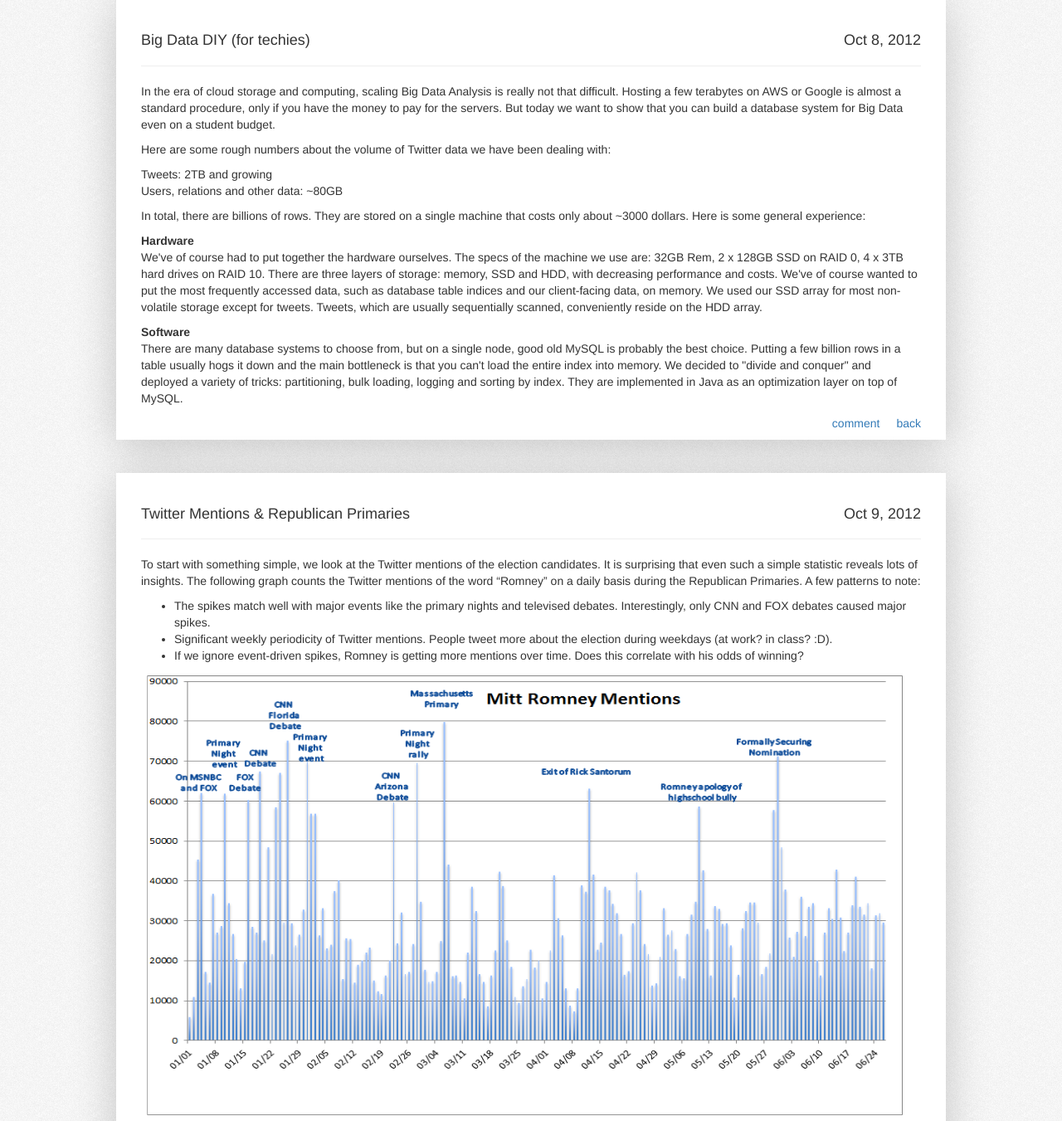
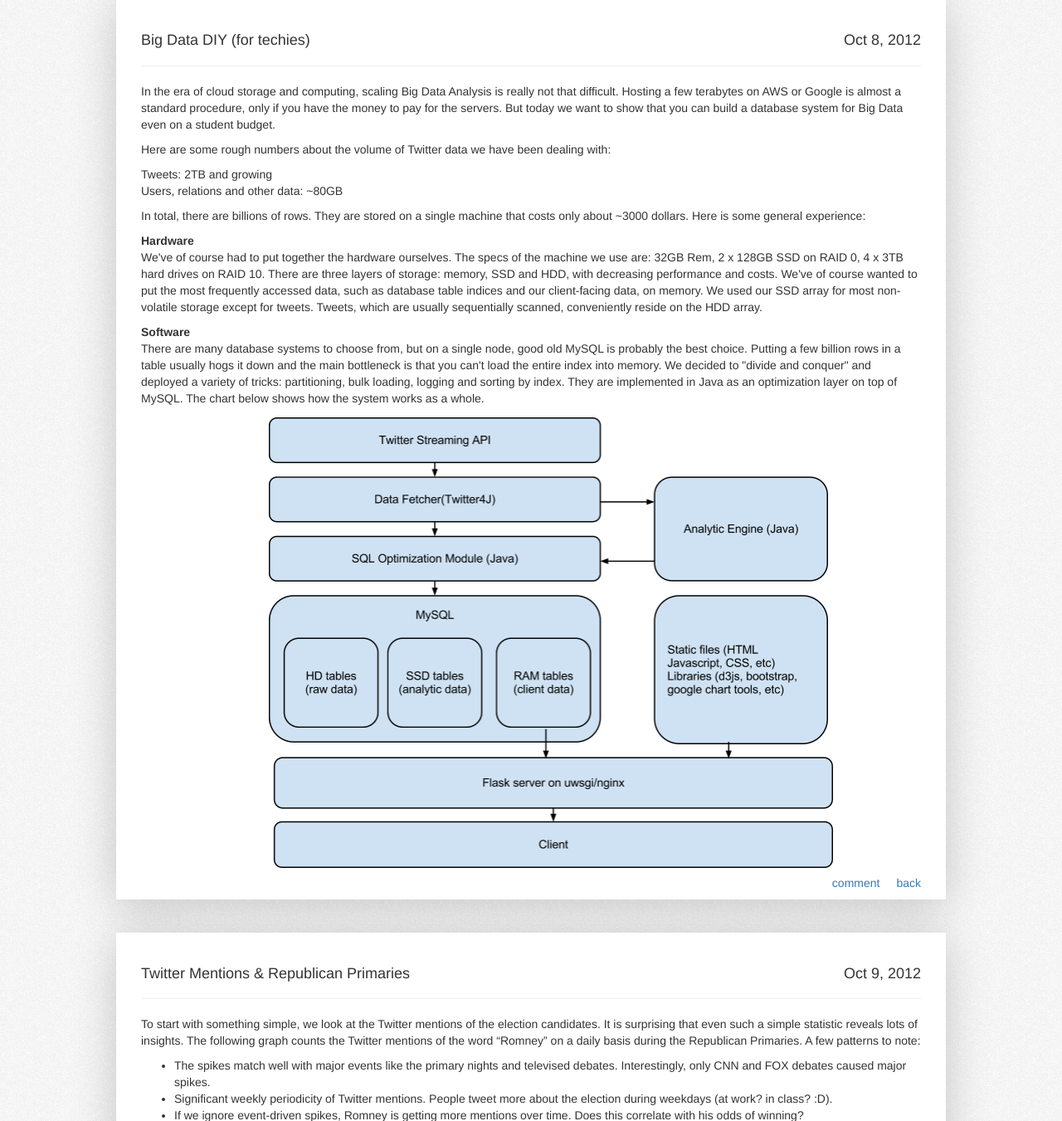
Before and after one commit to zhangkangj/twitwi_web, a Flask app: page /blog in a window 1280 px wide. Shown: the part 432-1783 px from the top of the page at 83% size. Run offline with Flask 2, Linux system fonts and the light colour scheme; some libraries are stand-ins or nearby versions.

Commit message:
system chart

```diff
--- a/WebContent/templates/blog.html
+++ b/WebContent/templates/blog.html
@@ -65,8 +65,10 @@
 
 		<strong>Software</strong>
 		<p>
-			There are many database systems to choose from, but on a single node, good old MySQL is probably the best choice. Putting a few billion rows in a table usually hogs it down and the main bottleneck is that you can't load the entire index into memory. We decided to "divide and conquer" and deployed a variety of tricks: partitioning, bulk loading, logging and sorting by index. They are implemented in Java as an optimization layer on top of MySQL.
+			There are many database systems to choose from, but on a single node, good old MySQL is probably the best choice. Putting a few billion rows in a table usually hogs it down and the main bottleneck is that you can't load the entire index into memory. We decided to "divide and conquer" and deployed a variety of tricks: partitioning, bulk loading, logging and sorting by index. They are implemented in Java as an optimization layer on top of MySQL. The chart below shows how the system works as a whole.
 		</p>
+
+		<img src = '/static/img/system.png' style = "margin-left:150px"><br>
 
 		<a href = "#introduction" class = "pull-right">back</a>
 		<a href = "http://news.ycombinator.com/" target = "_blank" class = "pull-right" style = "margin-right:20px">comment</a>
```
Also changed, not shown: WebContent/static/img/system.png (added).
